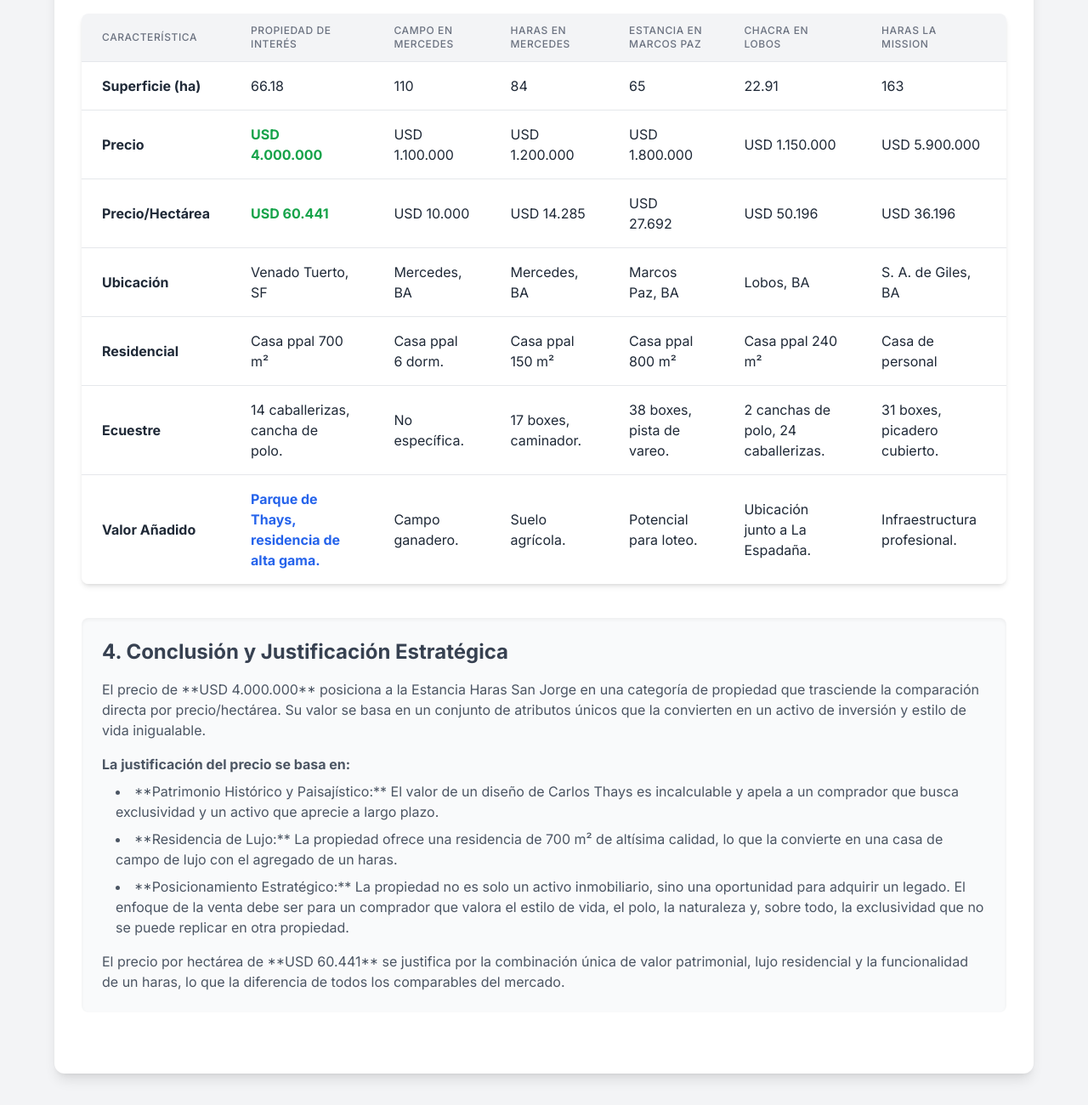
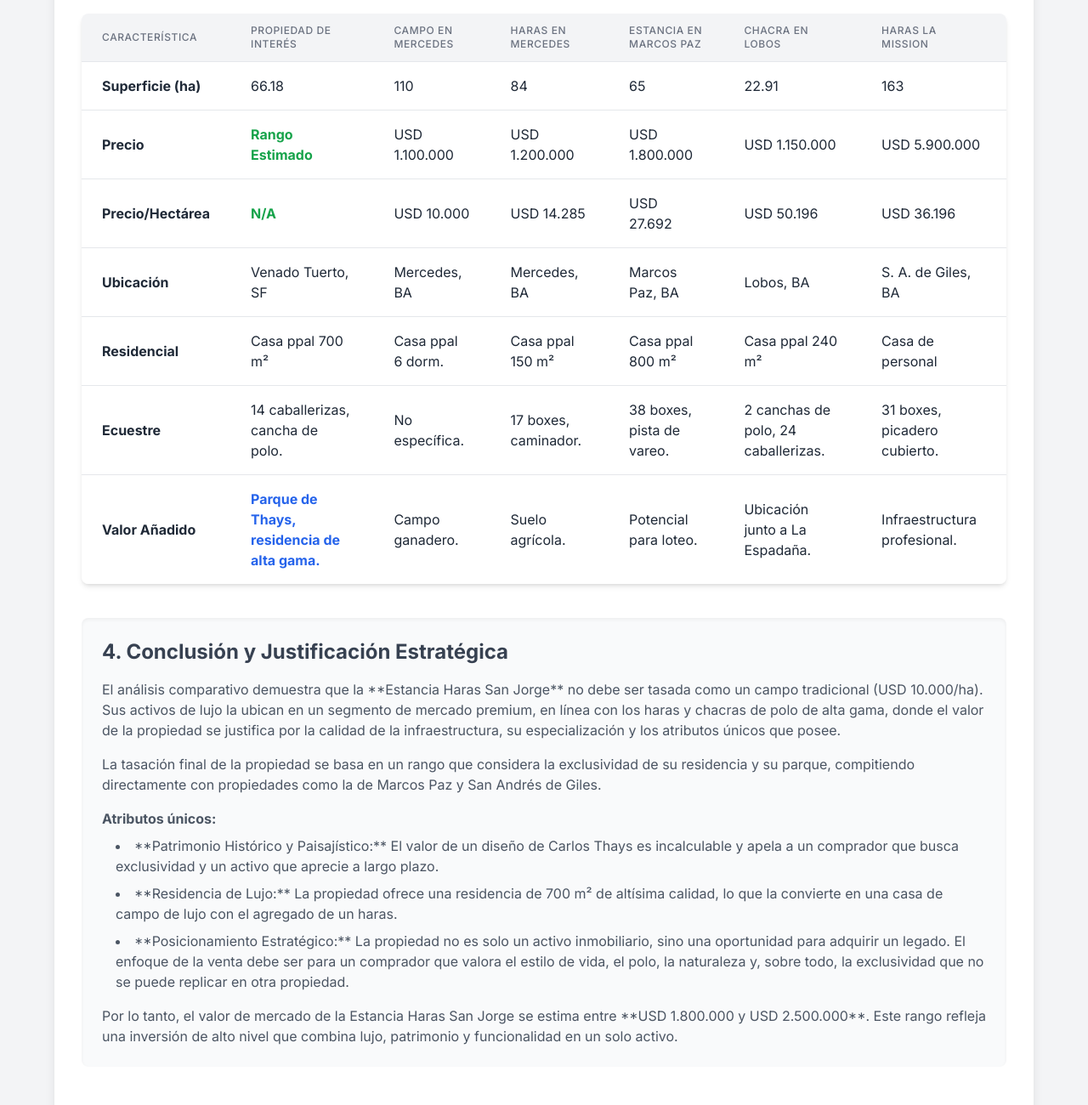
Before and after one commit to RECTECH2025/Haras-Venado-Tuerto, a plain HTML site: page index.html in a window 1280 px wide. Shown: the part 480-1780 px from the top of the page at 85% size. Drawn offline with nearby package versions, Linux system fonts and the light colour scheme.

Commit message:
Add files via upload

```diff
--- a/index.html
+++ b/index.html
@@ -68,7 +68,7 @@
                     </tr>
                     <tr>
                         <td class="py-4 px-6 font-semibold">Precio</td>
-                        <td class="py-4 px-6 font-bold text-green-600">USD 4.000.000</td>
+                        <td class="py-4 px-6 font-bold text-green-600">Rango Estimado</td>
                         <td class="py-4 px-6">USD 1.100.000</td>
                         <td class="py-4 px-6">USD 1.200.000</td>
                         <td class="py-4 px-6">USD 1.800.000</td>
@@ -77,7 +77,7 @@
                     </tr>
                     <tr>
                         <td class="py-4 px-6 font-semibold">Precio/Hectárea</td>
-                        <td class="py-4 px-6 font-bold text-green-600">USD 60.441</td>
+                        <td class="py-4 px-6 font-bold text-green-600">N/A</td>
                         <td class="py-4 px-6">USD 10.000</td>
                         <td class="py-4 px-6">USD 14.285</td>
                         <td class="py-4 px-6">USD 27.692</td>
@@ -129,10 +129,13 @@
                 4. Conclusión y Justificación Estratégica
             </h2>
             <p class="text-gray-600 mb-4">
-                El precio de **USD 4.000.000** posiciona a la Estancia Haras San Jorge en una categoría de propiedad que trasciende la comparación directa por precio/hectárea. Su valor se basa en un conjunto de atributos únicos que la convierten en un activo de inversión y estilo de vida inigualable.
+                El análisis comparativo demuestra que la **Estancia Haras San Jorge** no debe ser tasada como un campo tradicional (USD 10.000/ha). Sus activos de lujo la ubican en un segmento de mercado premium, en línea con los haras y chacras de polo de alta gama, donde el valor de la propiedad se justifica por la calidad de la infraestructura, su especialización y los atributos únicos que posee.
+            </p>
+            <p class="text-gray-600 mb-4">
+                La tasación final de la propiedad se basa en un rango que considera la exclusividad de su residencia y su parque, compitiendo directamente con propiedades como la de Marcos Paz y San Andrés de Giles.
             </p>
             <p class="text-gray-600 mb-2 font-semibold">
-                La justificación del precio se basa en:
+                Atributos únicos:
             </p>
             <ul class="list-disc list-inside text-gray-600 ml-4 space-y-2">
                 <li>
@@ -146,7 +149,7 @@
                 </li>
             </ul>
             <p class="text-gray-600 mt-4">
-                El precio por hectárea de **USD 60.441** se justifica por la combinación única de valor patrimonial, lujo residencial y la funcionalidad de un haras, lo que la diferencia de todos los comparables del mercado.
+                Por lo tanto, el valor de mercado de la Estancia Haras San Jorge se estima entre **USD 1.800.000 y USD 2.500.000**. Este rango refleja una inversión de alto nivel que combina lujo, patrimonio y funcionalidad en un solo activo.
             </p>
         </div>
     </div>
```
